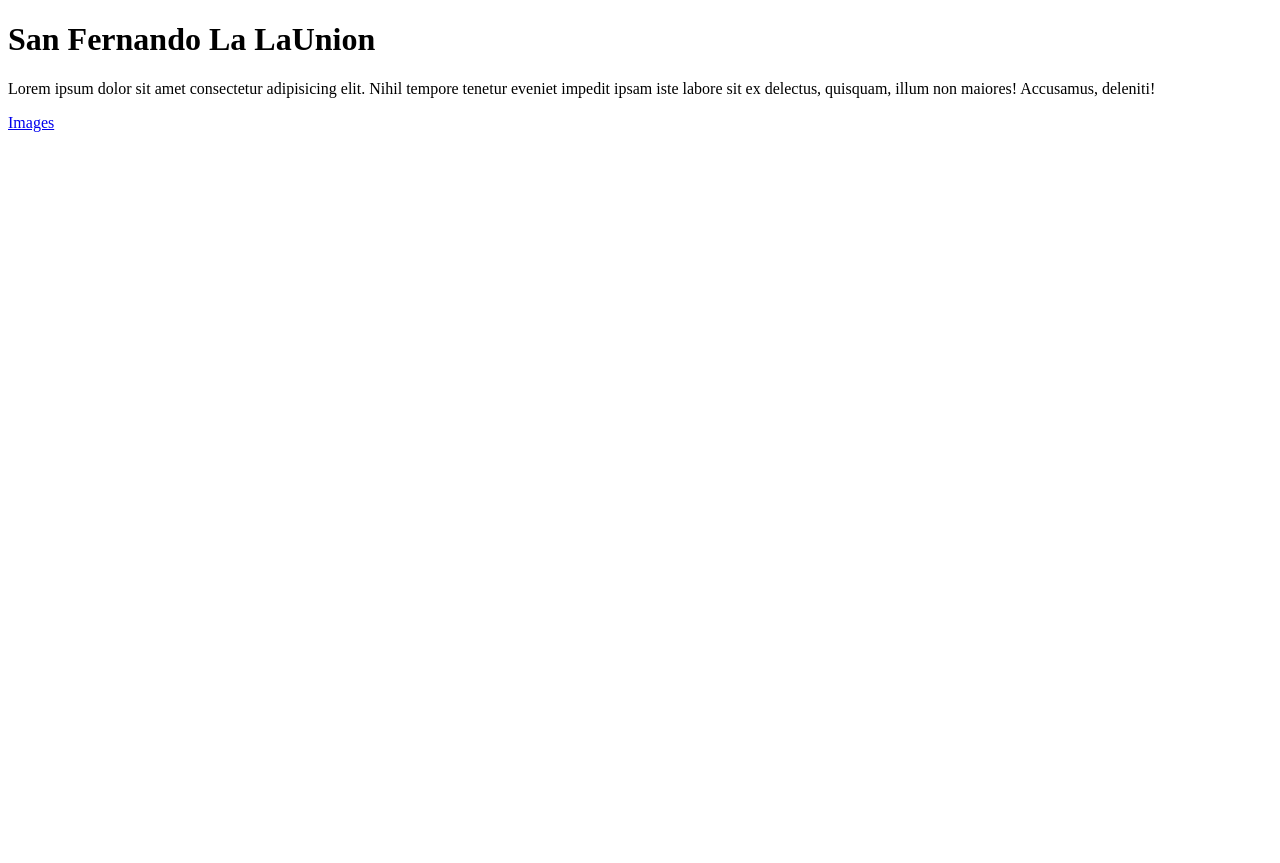
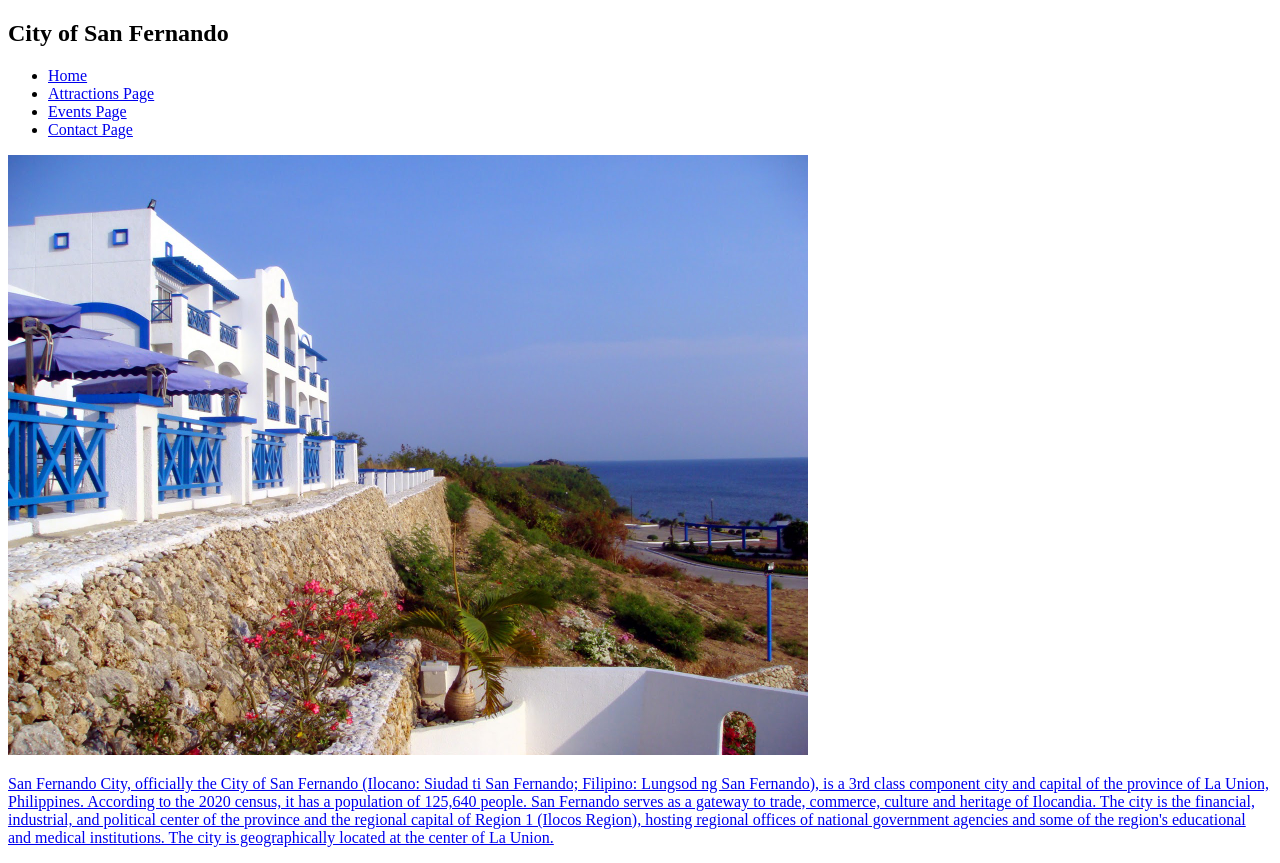
Before and after one commit to ArjayPepito/Launion2, a plain HTML site: page index.html in a window 1280 px wide. Before the commit the page ends 800 px from the top, so only its background shows below. Drawn offline with Linux system fonts and the light colour scheme.

Commit message:
hello po

```diff
--- a/index.html
+++ b/index.html
@@ -5,13 +5,45 @@
     <meta name="viewport" content="width=device-width, initial-scale=1.0" />
     <title>Document</title>
   </head>
+
   <body>
-    <h1>San Fernando La LaUnion</h1>
-    <p>
-      Lorem ipsum dolor sit amet consectetur adipisicing elit. Nihil tempore
-      tenetur eveniet impedit ipsam iste labore sit ex delectus, quisquam, illum
-      non maiores! Accusamus, deleniti!
-    </p>
-    <a href="image1">Images</a>
+    <nav>
+    <h1>City of San Fernando</h1>
+    <ul>
+        <li><a href="#Home">Home</li>
+        <li><a href="#Attractions">Attractions Page</li>
+        <li><a href="#Events">Events Page</li>
+        <li><a href="#Contact">Contact Page</li>
+    </ul>
+
+    </nav>
+
+
+    </u>
+
+     <!-- Home-->
+     <!-- Actraction page -->
+
+     <section id="Attractions">
+    <img src="sfc.jpg" alt="" width="800" />
+
+     <p>
+        San Fernando City, officially the City of San Fernando (Ilocano: Siudad
+        ti San Fernando; Filipino: Lungsod ng San Fernando), is a 3rd class
+        component city and capital of the province of La Union, Philippines.
+        According to the 2020 census, it has a population of 125,640 people. San
+        Fernando serves as a gateway to trade, commerce, culture and heritage of
+        Ilocandia. The city is the financial, industrial, and political center
+        of the province and the regional capital of Region 1 (Ilocos Region),
+        hosting regional offices of national government agencies and some of the
+        region's educational and medical institutions. The city is
+        geographically located at the center of La Union.
+    </section>
+    <div>
+
+
+
+      </p>
+    </div>
   </body>
 </html>
```
Also changed, not shown: link.html (added, +9 -0 lines), sfc.jpg (added).
